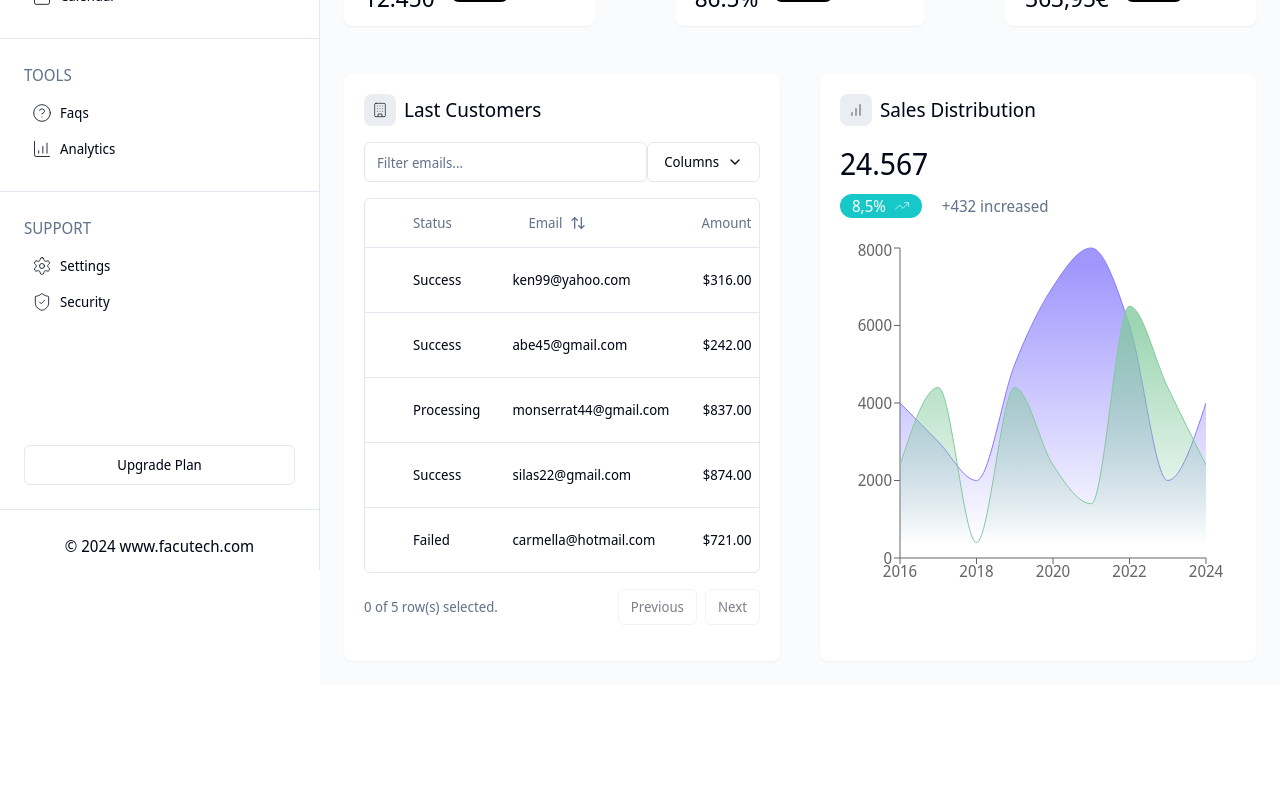
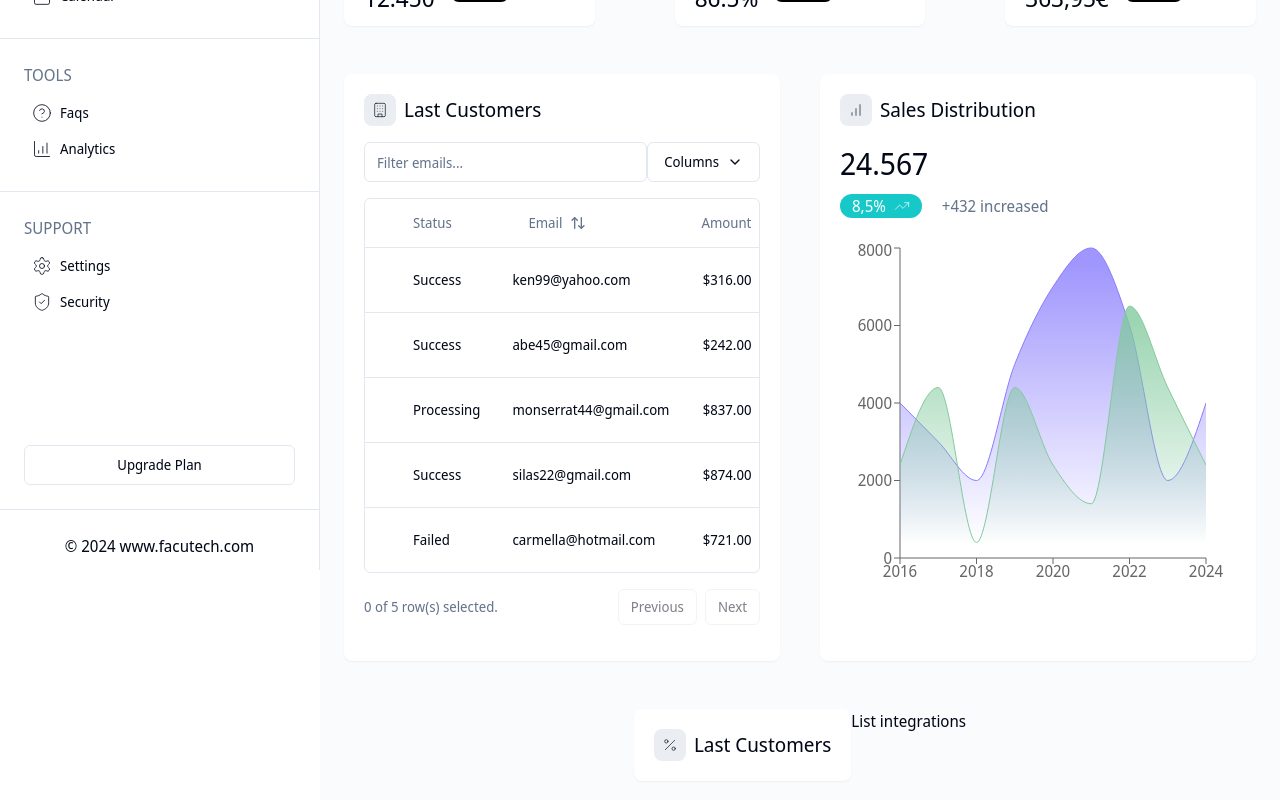
Before and after one commit to facuguardia/admin-companies, a Next.js app: page / in a window 1280 px wide. Shown: the part 230-1030 px from the top of the page. Before the commit the page ends 915 px from the top, so only its background shows below. Built offline with nearby package versions, Linux system fonts and the light colour scheme.

Commit message:
add component total sucribers dashboard

```diff
--- /dev/null
+++ b/app/(routes)/components/TotalSuscribers/TotalSuscribers.tsx
@@ -0,0 +1,34 @@
+import { CustomeIcon } from "@/components/CustomIcon";
+import { Percent } from "lucide-react";
+
+import { ResponsiveContainer, PieChart, Pie, Tooltip, Legend } from "recharts";
+
+const data = [
+  {
+    name: "Website",
+    value: 453,
+    fill: "#8884d8",
+  },
+  {
+    name: "Instagram",
+    value: 790,
+    fill: "#00c49f",
+  },
+  {
+    name: "Other",
+    value: 260,
+    fill: "#ffbb28",
+  },
+];
+
+export function TotalSuscribers() {
+  return (
+    <div className="shadow-sm bg-background rounded-lg p-5">
+      <div className="flex gap-x-2 items-center">
+        <CustomeIcon icon={Percent} />
+        <p className="text-xl ">Last Customers</p>
+      </div>
+      <div className=""></div>
+    </div>
+  );
+}
--- /dev/null
+++ b/app/(routes)/components/TotalSuscribers/index.ts
@@ -0,0 +1 @@
+export * from './TotalSuscribers'
--- a/app/(routes)/page.tsx
+++ b/app/(routes)/page.tsx
@@ -3,6 +3,7 @@
 import { BookOpenCheck, UserRound, Waypoints } from "lucide-react";
 import { LastCustomers } from "./components/LastCustomers";
 import { SalesDistributors } from "./components/SalesDistributors";
+import { TotalSuscribers } from "./components/TotalSuscribers";
 
 export const dataCardsSummary = [
   {
@@ -49,7 +50,10 @@
       <div className="grid grid-cols-1 xl:grid-cols-2 md:gap-x-10 mt-12">
         <LastCustomers />
         <SalesDistributors />
-
+      </div>
+      <div className="flex-col xl:flex xl:flex-row gap-y-4 md:gap-y-0 mt-12 md:mb-10 justify-center">
+        <TotalSuscribers />
+        <p>List integrations</p>
       </div>
     </div>
   );
```
